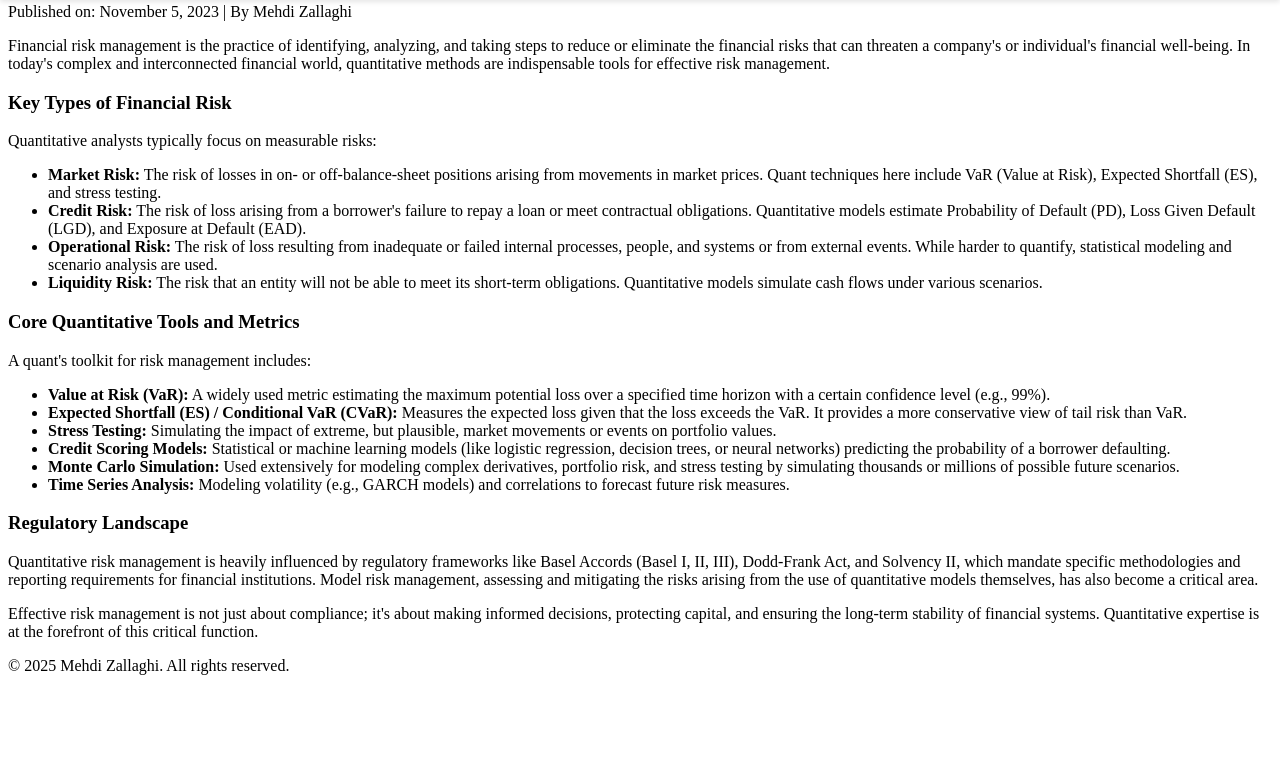
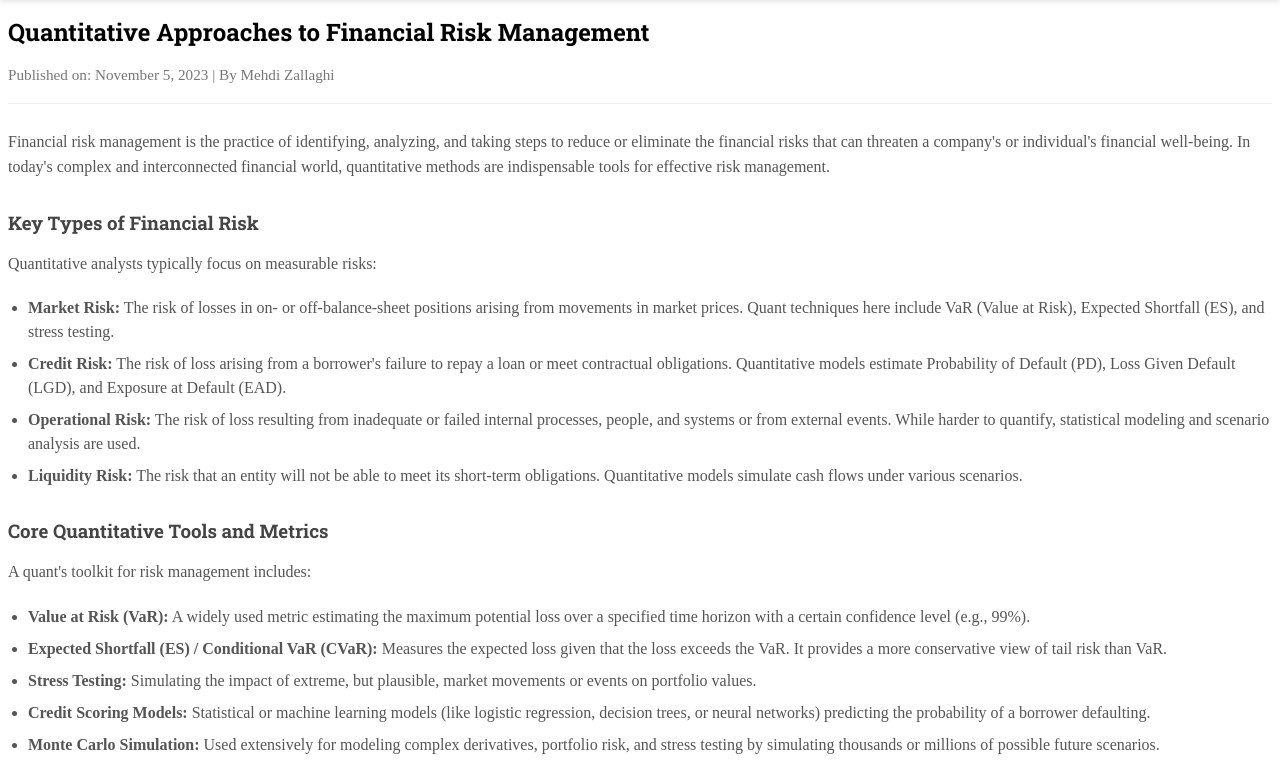
Before and after one commit to mzallaghi4/MehdiZallaghi, a plain HTML site: page blog/post-risk-management.html in a window 1280 px wide. Shown: the part 64-826 px from the top of the page. Before the commit the page ends 800 px from the top, so only its background shows below. Drawn offline with Linux system fonts and the light colour scheme.

Commit message:
Update style.css

```diff
--- a/style.css
+++ b/style.css
@@ -218,3 +218,56 @@
         margin: 10px 0; /* Space out stacked nav items */
     }
 }
+/* Add to your style.css file */
+
+/* Styles specifically for individual blog post content */
+.blog-post-content h2 {
+     margin-top: 0; /* Ensure title isn't pushed down by section padding */
+     margin-bottom: 10px;
+     font-family: 'Roboto Slab', serif;
+}
+
+.blog-post-content .blog-date {
+    display: block; /* Ensure it's on its own line */
+    font-size: 0.95em;
+    color: #777;
+    margin-bottom: 25px; /* More space after date line */
+    border-bottom: 1px solid #eee; /* Optional separator */
+    padding-bottom: 15px;
+}
+
+.blog-post-content h3 {
+    margin-top: 30px; /* Space before subheadings */
+    margin-bottom: 10px;
+     font-family: 'Roboto Slab', serif;
+     color: #444;
+}
+
+.blog-post-content p {
+    line-height: 1.6;
+    margin-bottom: 20px;
+    color: #555;
+}
+
+.blog-post-content ul {
+    margin-bottom: 20px;
+    padding-left: 20px; /* Indent list */
+}
+
+.blog-post-content li {
+    margin-bottom: 8px;
+    line-height: 1.5;
+    color: #555;
+}
+
+/* Optional: Style for related links */
+.blog-post-content .related-links h4 {
+    margin-bottom: 15px;
+    color: #333;
+}
+
+/* Ensure the first content section clears the fixed header */
+/* This rule was added in the previous step, ensure it's correct */
+main .content-section:first-of-type {
+     margin-top: 80px; /* Adjust based on your header height */
+}
```
